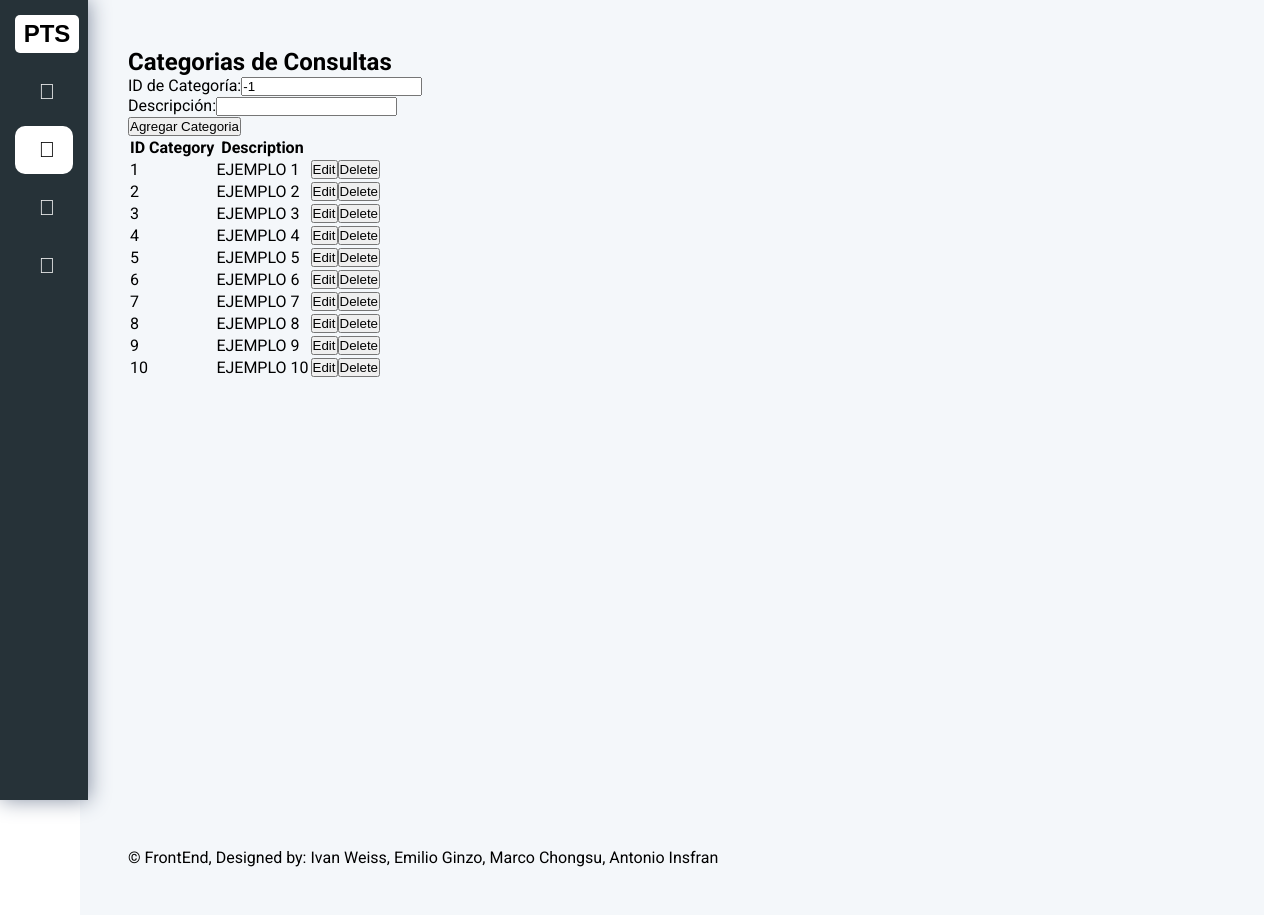
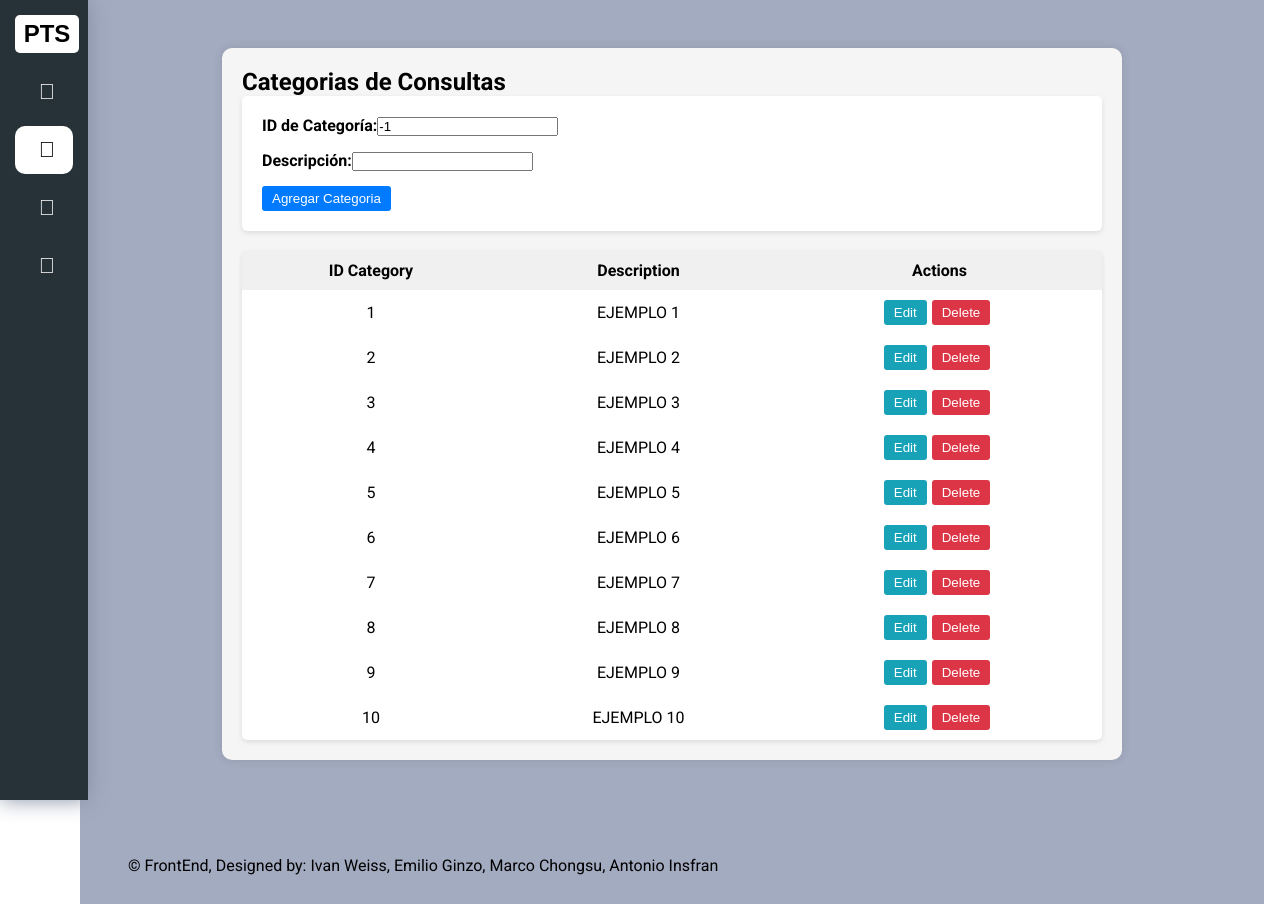
Before and after one commit to IvanWeissVanDerPolGH/FE_TP, an Angular app in the folder patient-tracking-system/: page /consultas in a window 1280 px wide. Built offline with nearby package versions, Linux system fonts and the light colour scheme.

Commit message:
Modificaciones en consulta, reserva y home

```diff
--- a/patient-tracking-system/src/app/body/body.component.css
+++ b/patient-tracking-system/src/app/body/body.component.css
@@ -1,12 +1,13 @@
 .body{
   width: calc(100% - 6rem);
-  height: 100vh;
+  min-height: 100vh;
+  height: auto;
   margin-left: 5rem;
   z-index: 0;
   position: relative;
   top: 0;
   transition: all .5s ease;
-  background: #f4f7fa;
+  background: #a3abc0ff;
   padding: 3rem;
 }
 
--- a/patient-tracking-system/src/app/components/consulta/consulta.component.css
+++ b/patient-tracking-system/src/app/components/consulta/consulta.component.css
@@ -0,0 +1,74 @@
+.container {
+  max-width: 900px;
+  margin: 0 auto;
+  padding: 20px;
+  background-color: #f5f5f5;
+  border-radius: 10px;
+  box-shadow: 0 0 10px rgba(0, 0, 0, 0.1);
+}
+
+.consulta-form {
+  background-color: #ffffff;
+  padding: 20px;
+  border-radius: 5px;
+  box-shadow: 0 2px 5px rgba(0, 0, 0, 0.1);
+}
+
+.form-group {
+  margin-bottom: 15px;
+}
+
+.form-group label {
+  font-weight: bold;
+}
+
+.consulta-table {
+  width: 100%;
+  margin-top: 20px;
+  border-collapse: collapse;
+  background-color: #ffffff;
+  border-radius: 5px;
+  box-shadow: 0 2px 5px rgba(0, 0, 0, 0.1);
+}
+
+.consulta-table th,
+.consulta-table td {
+  padding: 10px;
+  text-align: center;
+}
+
+.consulta-table th {
+  background-color: #f0f0f0;
+  font-weight: bold;
+}
+
+.btn {
+  padding: 5px 10px;
+  margin-right: 5px;
+  border-radius: 3px;
+  cursor: pointer;
+}
+
+.btn-primary {
+  background-color: #007bff;
+  color: #fff;
+  border: none;
+}
+
+.btn-info {
+  background-color: #17a2b8;
+  color: #fff;
+  border: none;
+}
+
+.btn-success {
+  background-color: #28a745;
+  color: #fff;
+  border: none;
+}
+
+.btn-danger {
+  background-color: #dc3545;
+  color: #fff;
+  border: none;
+}
--- a/patient-tracking-system/src/app/components/consulta/consulta.component.html
+++ b/patient-tracking-system/src/app/components/consulta/consulta.component.html
@@ -1,3 +1,4 @@
+<!--
 <div>
   <h2>Categorias de Consultas</h2>
 
@@ -21,7 +22,6 @@
       </tr>
     </thead>
     <tbody>
-      <!-- Use *ngFor to loop through Consultas and display each consultation -->
       <tr *ngFor="let consulta of listaDeConsultas; let i = index">
         <td>
           <span *ngIf="!consulta.isEditing">{{ consulta.idCategoria }}</span>
@@ -40,3 +40,47 @@
     </tbody>
   </table>
 </div>
+-->
+
+<div class="container">
+  <h2>Categorias de Consultas</h2>
+
+  <form (ngSubmit)="addConsulta()" #consultaForm="ngForm" class="consulta-form">
+    <div class="form-group">
+      <label for="idCategoria">ID de Categoría:</label>
+      <input type="number" id="idCategoria" name="idCategoria" [(ngModel)]="newConsulta.idCategoria" required>
+    </div>
+    <div class="form-group">
+      <label for="descripcion">Descripción:</label>
+      <input type="text" id="descripcion" name="descripcion" [(ngModel)]="newConsulta.descripcion" required>
+    </div>
+    <button type="submit" class="btn btn-primary">Agregar Categoria</button>
+  </form>
+
+  <table class="consulta-table">
+    <thead>
+      <tr>
+        <th>ID Category</th>
+        <th>Description</th>
+        <th>Actions</th>
+      </tr>
+    </thead>
+    <tbody>
+      <tr *ngFor="let consulta of listaDeConsultas; let i = index">
+        <td>
+          <span *ngIf="!consulta.isEditing">{{ consulta.idCategoria }}</span>
+          <input *ngIf="consulta.isEditing" type="number" [(ngModel)]="consulta.idCategoria" class="form-control">
+        </td>
+        <td>
+          <span *ngIf="!consulta.isEditing">{{ consulta.descripcion }}</span>
+          <input *ngIf="consulta.isEditing" type="text" [(ngModel)]="consulta.descripcion" class="form-control">
+        </td>
+        <td>
+          <button *ngIf="!consulta.isEditing" (click)="editConsulta(consulta)" class="btn btn-info">Edit</button>
+          <button *ngIf="consulta.isEditing" (click)="updateConsulta(consulta, i)" class="btn btn-success">Update</button>
+          <button (click)="deleteConsulta(consulta.idCategoria)" class="btn btn-danger">Delete</button>
+        </td>
+      </tr>
+    </tbody>
+  </table>
+</div>
--- a/patient-tracking-system/src/app/components/home/home.component.css
+++ b/patient-tracking-system/src/app/components/home/home.component.css
@@ -0,0 +1,91 @@
+.titulo{
+  margin-left: 1.5rem;
+}
+
+/* Estilo para el contenedor de las cartas */
+.card-container {
+  display: flex;
+  flex-wrap: wrap;
+  justify-content: space-between;
+  gap: 20px;
+  padding : 15px;
+}
+
+/* Estilo para cada carta */
+.card {
+  width: 20rem; /* Ajusta el ancho según tus preferencias */
+  background-color: #ffffff; /* Fondo blanco para la tarjeta */
+  border: 1px solid #263238; /* Borde del mismo color que el sidebar */
+  border-radius: 8px; /* Bordes redondeados */
+  box-shadow: 0 0 5px rgba(0, 0, 0, 0.1); /* Sombra suave */
+  height: auto;
+  cursor: pointer;
+
+  .card-body{
+    padding: 3px;
+    align-items: center;
+  }
+  .card-head{
+    padding: 10px;
+    display: flex;
+    justify-content: center; /* Centra horizontalmente */
+
+  }
+}
+
+/* Estilo para los iconos */
+.card i {
+  font-size: 2rem; /* Ajusta el tamaño del icono según tus preferencias */
+  margin-right: 10px; /* Espacio a la derecha del icono */
+  color: #263238; /* Color del icono */
+}
+
+/* Estilo para el título */
+.card h5 {
+  color: #263238; /* Color del título */
+}
+
+/* Estilo para la descripción */
+.card p {
+  color: #a3abc0ff; /* Color de la descripción */
+}
+
+.card-link{
+  display: flex;
+  align-items: center;
+  height: 3rem;
+  color: #f3f3f3;
+  text-decoration: none;
+  border-radius: 0.625rem;
+  transition: all .3s ease;
+}
+
+/* Estilo para el contenedor */
+.container {
+  margin-right: auto;
+  margin-left: auto;
+  padding-left: 15px;
+  padding-right: 15px;
+}
+
+/* Estilo para la fila */
+.row {
+  display: flex;
+  flex-wrap: wrap;
+  margin-right: -15px;
+  margin-left: -15px;
+}
+
+/* Estilo para las columnas */
+.col {
+  position: relative;
+  width: 100%;
+  padding-right: 15px;
+  padding-left: 15px;
+  align-items: center;
+}
+
+/* Estilo para forzar un salto de línea (100% de ancho) */
+.w-100 {
+  width: 100%;
+}
--- a/patient-tracking-system/src/app/components/home/home.component.html
+++ b/patient-tracking-system/src/app/components/home/home.component.html
@@ -1,8 +1,20 @@
-<div class="card">
-  <div class="card-head">
-    <h1>Welcome to the Home Page</h1>
+<div class="card-gral">
+  <div class="card-gral-head">
+    <h1 class="titulo"> {{bienvenida}} </h1>
   </div>
-  <div class="card-body">
-
+  <div class="card-container">
+    <div class="card" *ngFor="let item of cardList,let i = index" [routerLink]="item.routelink">
+      <!-- Inicio de la lista de cartas -->
+      <div class="card-body">
+        <div class="card-head">
+          <i class="{{item.icon}} "></i>
+        </div>
+        <h5 class="card-title">{{item.title}}</h5>
+        <p class="card-text">{{item.description}}</p>
+        <!-- No es necesario el botón "Ver más" -->
+      </div>
+      <!-- Fin de la lista de cartas -->
+      <div class="w-100" *ngIf="(i + 1) % 3 === 0"></div>
+    </div>
   </div>
 </div>
--- a/patient-tracking-system/src/app/components/home/home.component.ts
+++ b/patient-tracking-system/src/app/components/home/home.component.ts
@@ -7,5 +7,32 @@ import { Component } from '@angular/core';
 })
 
 export class HomeComponent {
+  bienvenida = 'Bienvenido. Que desea realizar?';
 
+  cardList: any[] = [
+    {
+      icon: 'fal fa-tags',
+      title: 'Categoria de Consultas',
+      description: 'Se puede agregar, modificar o eliminar la categoria de las consultas.',
+      routelink: 'consultas',
+    },
+    {
+      icon: 'fal fa-file',
+      title: 'Registro De Personas',
+      description: 'Accede al registro de personas donde se puede crear un nuevo persona o modificar uno ya existente, Tambien se le asigna si es doctor o paciente.',
+      routelink: 'registroDePersonas',
+    },
+    {
+      icon: 'fal fa-pen-nib',
+      title: 'Reserva de Turnos',
+      description: 'Accede a la reserva de turnos para agregar o modificar un turno, tambien se puede quitar un reporte en excel o pdf.',
+      routelink: 'reserva-de-turnos',
+    }
+    // Agrega más objetos de carta según sea necesario
+  ];
+
+  constructor() { }
+
+  ngOnInit(): void {
+  }
 }
--- a/patient-tracking-system/src/app/components/reserva-de-turnos/reserva-de-turnos.component.css
+++ b/patient-tracking-system/src/app/components/reserva-de-turnos/reserva-de-turnos.component.css
@@ -0,0 +1,94 @@
+/* Estilos generales para la página */
+body {
+  font-family: Arial, sans-serif;
+  background-color: #f2f2f2;
+  margin: 0;
+  padding: 0;
+}
+
+.container {
+  max-width: 900px;
+  margin: 0 auto;
+  padding: 20px;
+  background-color: #f5f5f5;
+  border-radius: 10px;
+  box-shadow: 0 0 10px rgba(0, 0, 0, 0.1);
+}
+
+/* Estilos para filtros y formulario de reserva */
+.filters, .reservation-form {
+  margin-top: 20px;
+  padding: 20px;
+  background-color: #ffffff;
+  border-radius: 5px;
+  box-shadow: 0 2px 5px rgba(0, 0, 0, 0.1);
+  flex-wrap: wrap;
+}
+
+.filter-item, .form-item {
+  margin-bottom: 15px;
+}
+
+/* Estilos para botones */
+button {
+  padding: 5px 10px;
+  margin-right: 5px;
+  border-radius: 3px;
+  cursor: pointer;
+  background-color: #007bff;
+  color: #fff;
+  border: none;
+}
+
+/* Estilos para tablas */
+table {
+  width: 100%;
+  border-collapse: collapse;
+  padding: 10px;
+}
+
+th, td {
+  padding: 10px;
+  text-align: center;
+  border: 0px solid #ddd;
+}
+
+th {
+  background-color: #f0f0f0;
+  font-weight: bold;
+}
+
+/* Estilos para selects */
+select {
+  width: 100%;
+  padding: 5px;
+  border-radius: 3px;
+  border: 1px solid #ccc;
+}
+
+/* Estilos para etiquetas y campos de entrada */
+label {
+  font-weight: bold;
+}
+
+input[type="text"],
+input[type="date"],
+select {
+  width: 100%;
+  padding: 5px;
+  border-radius: 3px;
+  border: 1px solid #ccc;
+}
+
+/* Estilos para botones específicos */
+button.btn-info {
+  background-color: #17a2b8;
+}
+
+button.btn-success {
+  background-color: #28a745;
+}
+
+button.btn-danger {
+  background-color: #dc3545;
+}
--- a/patient-tracking-system/src/app/components/reserva-de-turnos/reserva-de-turnos.component.html
+++ b/patient-tracking-system/src/app/components/reserva-de-turnos/reserva-de-turnos.component.html
@@ -1,21 +1,5 @@
-<!-- Filtros -->
-<div class="filters">
-  <h2>Filter Options</h2>
-  <label for="doctorFilter">Doctor:</label>
-  <input type="text" id="doctorFilter" [(ngModel)]="filtros.doctor" (input)="applyFilters()">
 
-  <label for="pacienteFilter">Paciente:</label>
-  <input type="text" id="pacienteFilter" [(ngModel)]="filtros.paciente" (input)="applyFilters()">
-
-  <label for="dateDesdeFilter">Fecha desde:</label>
-  <input type="date" id="dateDesdeFilter" [(ngModel)]="filtros.fechaDesde" (input)="applyFilters()">
-
-  <label for="dateHastaFilter">Fecha hasta:</label>
-  <input type="date" id="dateHastaFilter" [(ngModel)]="filtros.fechaHasta" (input)="applyFilters()">
-
-  <!-- <button (click)="applyFilters()">Apply Filters</button> Add this button -->
-</div>
-
+<div class="container">
 <!-- Formulario de Reserva -->
   <div class="reservation-form">
     <h2>Reservar Turno</h2>
@@ -24,7 +8,7 @@
         <!-- <input type="text" id="reservanueva_docName" [(ngModel)]="nuevaReserva.doctor" name="doctor"> -->
         <!-- Marco -->
         <select id="reservanueva_docName" [(ngModel)]="nuevaReserva.doctor" name="doctor">
-        <option value="">Selecciona un doctor</option>
+          <option unselectable value="">Selecciona un doctor</option>
           <ng-container *ngFor="let persona of personas">
             <ng-container *ngIf="persona.flag_es_doctor">
               <option [value]="persona.nombre + ' ' + persona.apellido">{{ persona.nombre + ' ' + persona.apellido }}</option>
@@ -36,7 +20,7 @@
       <!-- <input type="text" id="reservanueva_pacientName" [(ngModel)]="nuevaReserva.paciente" name="pacient"> -->
       <!-- Marco -->
       <select id="reservanueva_pacientName" [(ngModel)]="nuevaReserva.paciente" name="paciente">
-      <option value="">Selecciona un paciente</option>
+        <option unselectable value="">Selecciona un paciente</option>
         <ng-container *ngFor="let persona of personas">
           <ng-container *ngIf="!persona.flag_es_doctor">
             <option [value]="persona.nombre + ' ' + persona.apellido">{{ persona.nombre + ' ' + persona.apellido }}</option>
@@ -49,6 +33,7 @@
 
       <label for="hora">Hora:</label>
       <select id="reservanueva_timeName" [(ngModel)]="nuevaReserva.hora" name="time">
+        <option unselectable value="">Selecciona una hora</option>
         <!-- Opciones para seleccionar la hora -->
         <option value="09:00 - 10:00">09:00 - 10:00</option>
         <option value="10:00 - 11:00">10:00 - 11:00</option>
@@ -69,7 +54,25 @@
     </form>
   </div>
 
-<!-- Lista de Reservas -->
+  <!-- Filtros -->
+  <div class="filters">
+    <h2>Filtros</h2>
+    <label for="doctorFilter">Doctor:</label>
+    <input type="text" id="doctorFilter" [(ngModel)]="filtros.doctor" (input)="applyFilters()">
+
+    <label for="pacienteFilter">Paciente:</label>
+    <input type="text" id="pacienteFilter" [(ngModel)]="filtros.paciente" (input)="applyFilters()">
+
+    <label for="dateDesdeFilter">Fecha desde:</label>
+    <input type="date" id="dateDesdeFilter" [(ngModel)]="filtros.fechaDesde" (input)="applyFilters()">
+
+    <label for="dateHastaFilter">Fecha hasta:</label>
+    <input type="date" id="dateHastaFilter" [(ngModel)]="filtros.fechaHasta" (input)="applyFilters()">
+
+    <!-- <button (click)="applyFilters()">Apply Filters</button> Add this button -->
+  </div>
+<!-- Tabla de turnos -->
+<div class="reservation-form">
   <h2>Tabla de turnos</h2>
   <table>
     <thead>
@@ -93,3 +96,5 @@
       </tr>
     </tbody>
   </table>
+  </div>
+</div>
--- a/patient-tracking-system/src/app/footer/footer.component.css
+++ b/patient-tracking-system/src/app/footer/footer.component.css
@@ -1,12 +1,12 @@
 .footer{
   width: calc(100% - 6rem);
-  height: auto;
+  height: 25px;
   margin-left: 5rem;
   z-index: 0;
   position: relative;
   bottom: 0;
   transition: all .5s ease;
-  background: #f4f7fa;
+  background: #a3abc0ff;
   padding: 3rem;
 }
 
--- a/patient-tracking-system/src/styles.css
+++ b/patient-tracking-system/src/styles.css
@@ -14,22 +14,24 @@ body {
     font-family: 'Roboto', sans-serif;
 }
 
-.card {
+.card-gral {
     display: flex;
     flex-direction: column;
     border-radius: .5rem;
     background-color: #fff;
     margin: 1.25rem 0 1.25rem 0;
     box-shadow: 0 .25rem .5rem #e6edef;
+    max-width: 900px;
+    margin: 0 auto;
 
-    .card-head {
+    .card-gral-head {
         padding: 1rem 1.5rem;
         border-bottom: 1px solid #edf1f7;
         font-size: 1rem;
         font-weight: 600;
     }
 
-    .card-body {
+    .card-gral-body {
         padding: 1rem 1.5rem;
     }
 }
```
Lines whose indentation alone changed are shown as unchanged.
